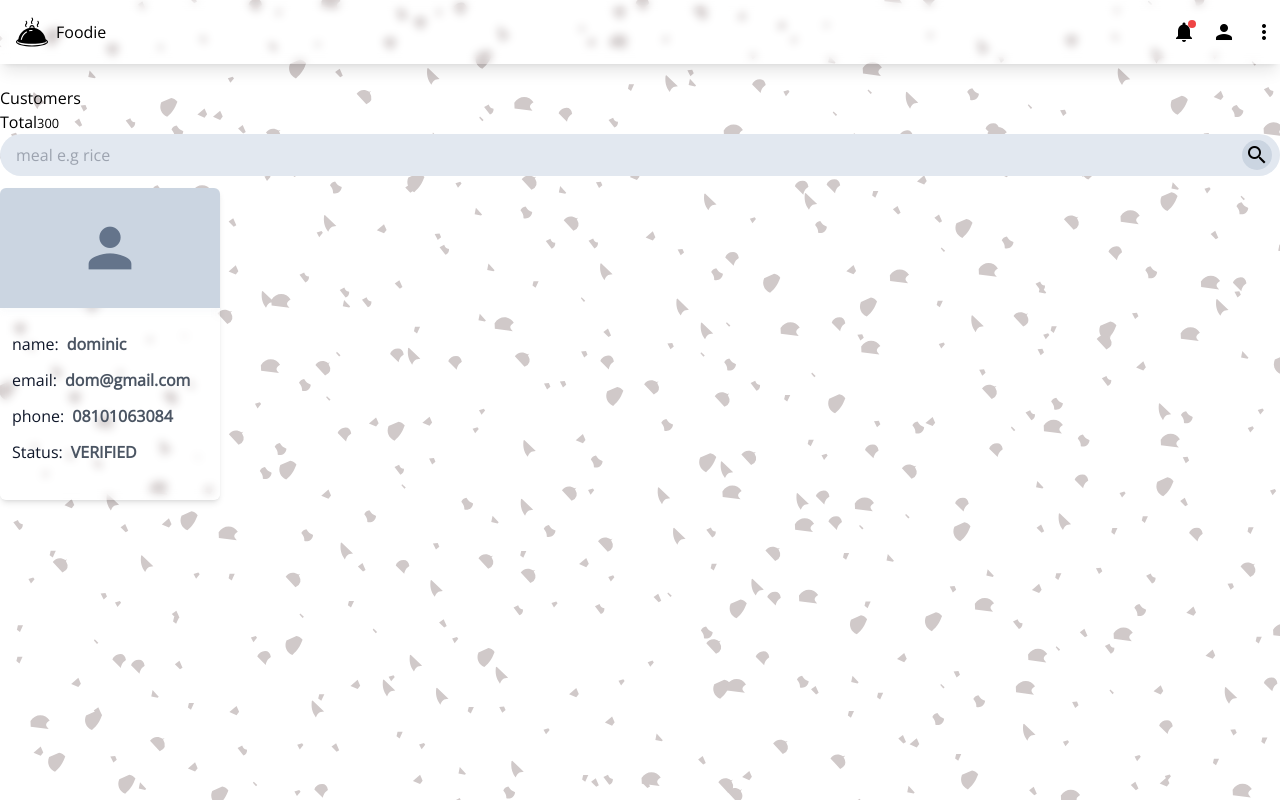
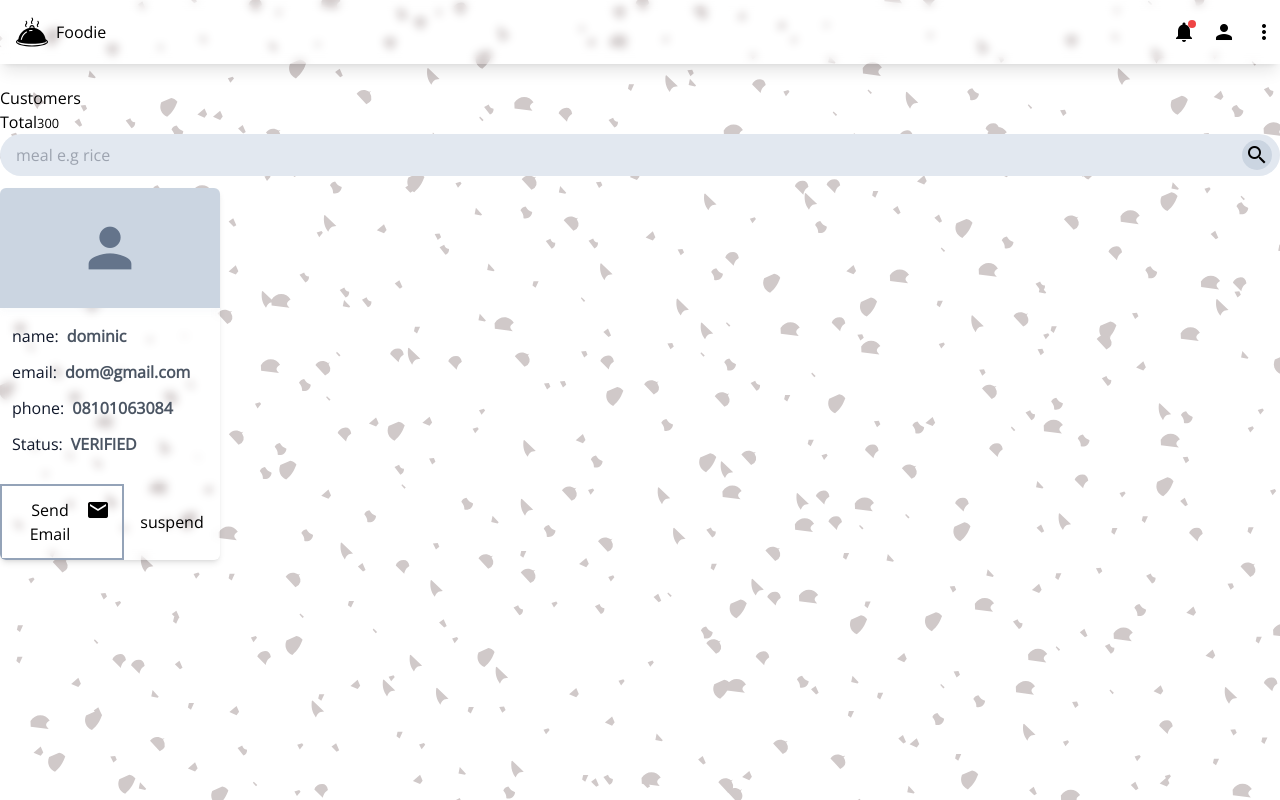
Before and after one commit to dom-codex/Foodapp-admin-frontend, a React (Create React App) app: page / in a window 1280 px wide. Built offline with nearby package versions, Linux system fonts and the light colour scheme.

Commit message:
add to customer card design

```diff
--- a/src/components/customer.js
+++ b/src/components/customer.js
@@ -5,11 +5,18 @@ const Customer = ({ name, email, phone }) => {
       <div className="h-[120px] grid place-items-center bg-slate-300">
         <i className="material-icons icon text-slate-500">person</i>
       </div>
-      <div className="px-3 py-6 bg-white/10 backdrop-blur-sm">
+      <div className="px-3 py-4 bg-white/10 backdrop-blur-sm">
         <Details title={'name'} value={name} />
         <Details title={'email'} value={email} />
         <Details title={'phone'} value={phone} />
         <Details title="Status" value="VERIFIED" />
+      </div>
+      <div className="flex">
+        <button className="flex p-3 border-2 border-slate-400 flex-1">
+          <span>Send Email</span>
+          <i className="material-icons">mail</i>
+        </button>
+        <button className="flex-1"> suspend</button>
       </div>
     </div>
   );
```
